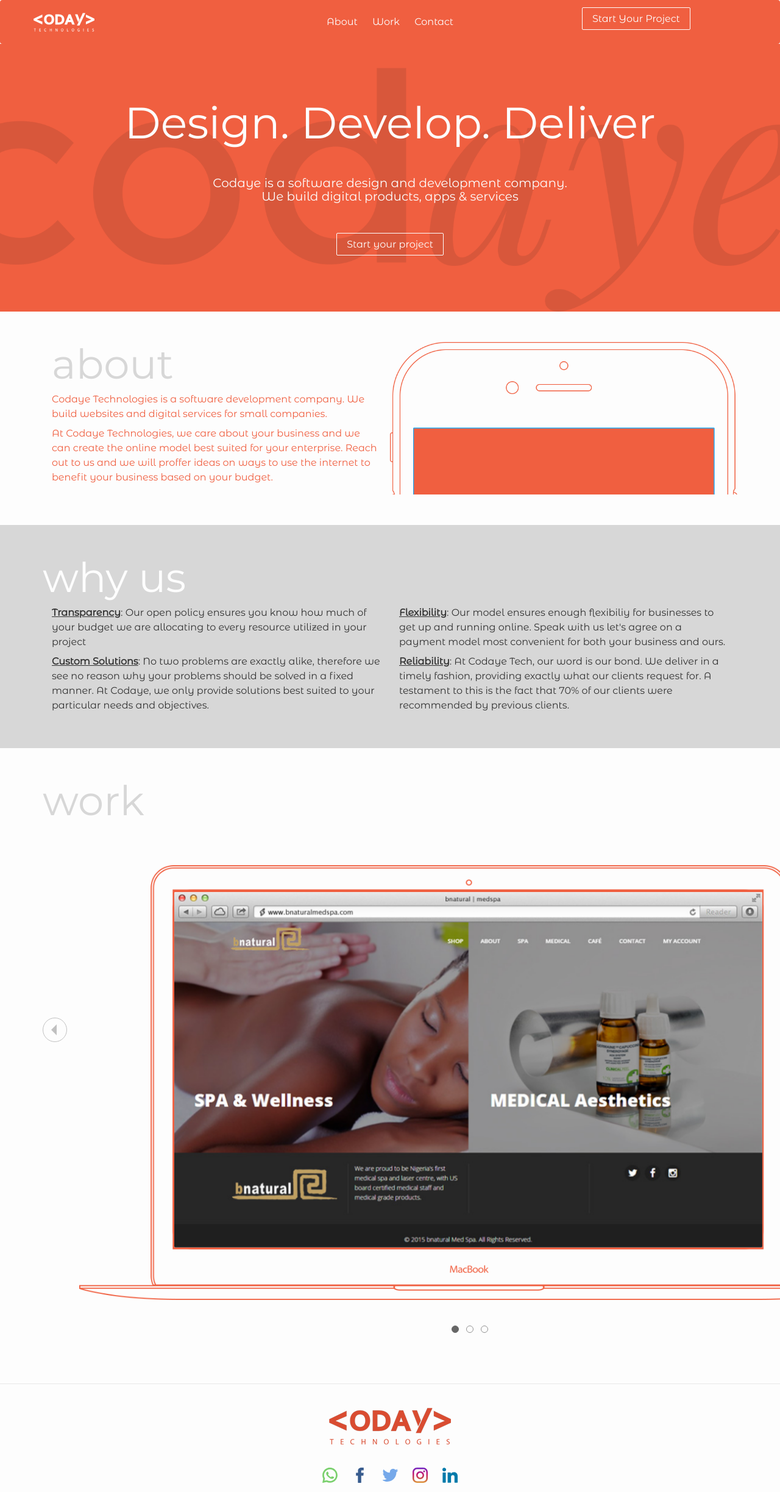
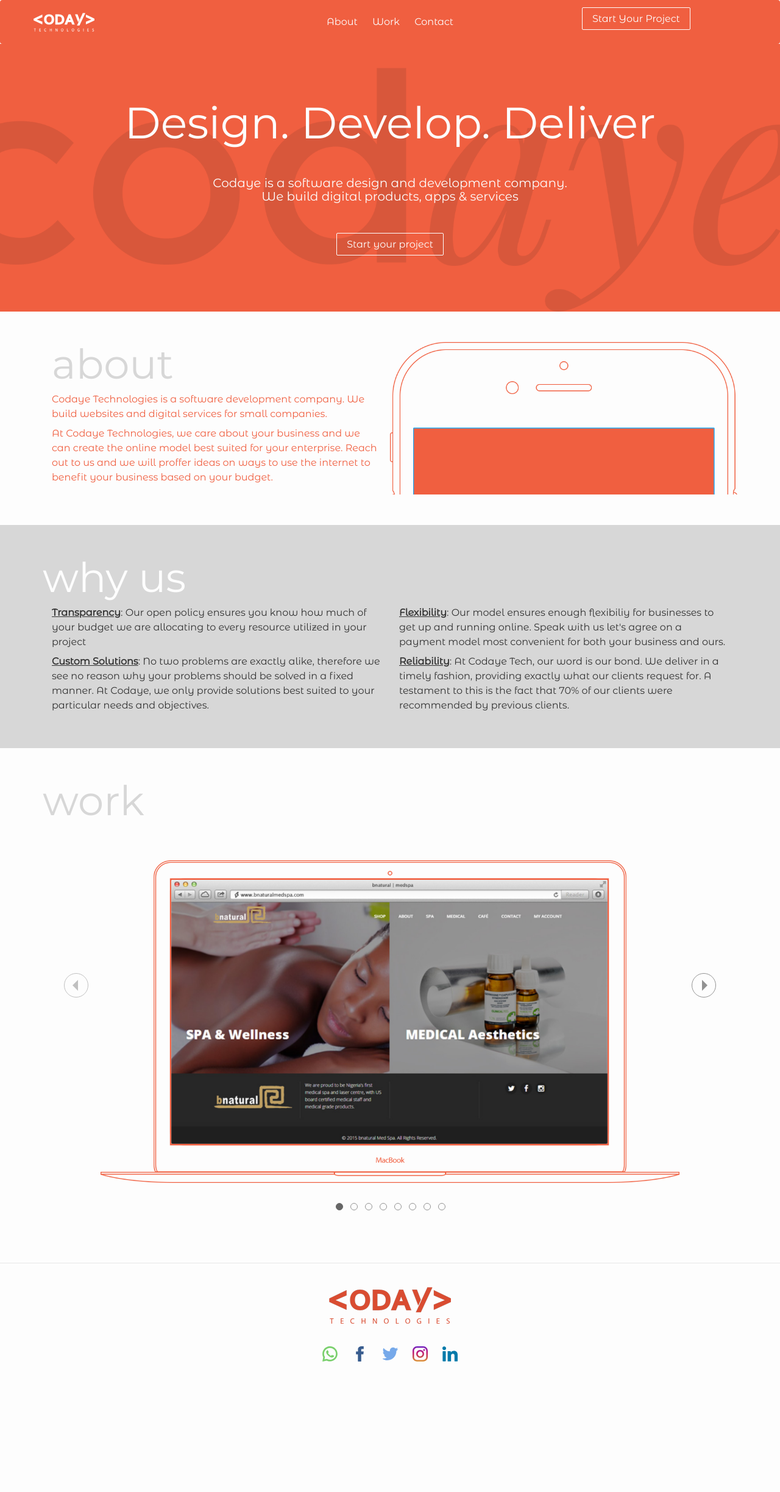
Before and after one commit to codaye/codaye-site, a Jekyll site: the page built from index.html, in a window 1280 px wide. Shown: the whole page at 61% size. Built offline with Jekyll 4.4.1, drawn with Linux system fonts in a browser that asks for light colours; nearby versions of some CDN libraries; after the commit the page ends 2249 px from its top, so only the background shows below that.

Commit message:
Add the FrameCarousel plugin for portfolio section
Plugin allows a frame with actual content within frame. A MacBook is used in this case

```diff
--- a/_includes/head.html
+++ b/_includes/head.html
@@ -10,19 +10,19 @@
   <!--FONTS-->
   <link href="https://fonts.googleapis.com/css?family=Montserrat+Alternates|Montserrat|Playfair+Display" rel="stylesheet">
 
+  <!-- JQUERY -->
+  <script src="https://code.jquery.com/jquery-3.2.1.min.js"></script>
+
+  <!-- FRAME CAROUSEL -->
+  <link rel="stylesheet" href="assets/frame-carousel/jquery.frame-carousel.min.css">
+  <script type="text/javascript" src="assets/frame-carousel/jquery.frame-carousel.min.js"></script>
+
   <!--STYLESHEETS  -->
   <link rel="stylesheet"            href="https://maxcdn.bootstrapcdn.com/bootstrap/3.3.7/css/bootstrap.min.css" integrity="sha384-BVYiiSIFeK1dGmJRAkycuHAHRg32OmUcww7on3RYdg4Va+PmSTsz/K68vbdEjh4u" crossorigin="anonymous">
 
   <link rel="stylesheet"            href="{{ "/assets/stylesheets/main.css" | prepend: site.baseurl }}"/>
   <link rel="canonical"             href="{{ page.url | replace:'index.html','' | prepend: site.baseurl | prepend: site.url }}">
   <link rel="alternate"             type="application/rss+xml" title="{{ site.title }}" href="http://medium.com/feed/codaye-tech">
-
-  <!-- JQUERY -->
-  <script src="https://code.jquery.com/jquery-3.2.1.min.js"></script>
-
-  <!-- FRAME CAROUSEL -->
-  <link rel="stylesheet" href="assets/frame-carousel/jquery.frame-carousel.min.css">
-  <script type="text/javascript" src="assets/frame-carousel/jquery.frame-carousel.min.js"></script>
 
   <!-- FACEBOOK OG -->
   <meta property="og:url"           content="http://codaye.com"/>
--- a/_includes/home.html
+++ b/_includes/home.html
@@ -62,12 +62,39 @@
                     swipeTreshhold: 10,
                     frame: 'assets/frame-carousel/images/macbookpro.png',
 
-                    frameSize: [{
-                        width: 1024,
-                        height: [],
-                        minScreenWidth: 768,
-                        maxScreenWidth: 1024
-                    }],
+                    frameSize: [
+                      {
+                        width: 300,
+                        maxScreenWidth: 320
+                      },
+                      {
+                        width: 320,
+                        maxScreenWidth: 375
+                      },
+                      {
+                        width: 375,
+                        maxScreenWidth: 475
+                      },
+                      {
+                        width: 475,
+                        maxScreenWidth: 575
+                      },
+                      {
+                        width: 575,
+                        maxScreenWidth: 675
+                      },
+                      {
+                        width: 675,
+                        maxScreenWidth: 775
+                      },
+                      {
+                        width: 775,
+                        maxScreenWidth: 950
+                      },
+                      {
+                        width: 950,
+                        maxScreenWidth: 1280
+                      }],
 
                     collapseThreshold: 450,
                     boundingBox: {
--- a/_sass/_layout.scss
+++ b/_sass/_layout.scss
@@ -243,6 +243,11 @@ section h2 {
   @include box-shadow(0px 4px 10px 0px rgba(119, 119, 119, 0.64));
 }
 
+.fc {
+    display: block;
+    margin: 60px auto 80px;
+}
+
 /**
 *Social Media
 */
--- a/assets/stylesheets/main.css
+++ b/assets/stylesheets/main.css
@@ -321,6 +321,10 @@ section h2 {
   -ms-box-shadow: 0px 4px 10px 0px rgba(119, 119, 119, 0.64);
   box-shadow: 0px 4px 10px 0px rgba(119, 119, 119, 0.64); }
 
+.fc {
+  display: block;
+  margin: 60px auto 80px; }
+
 /**
 *Social Media
 */
```
Also changed, not shown: other parts of _includes/home.html (+6 -1 lines), 2 other files.
